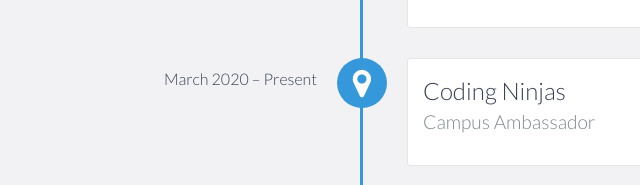
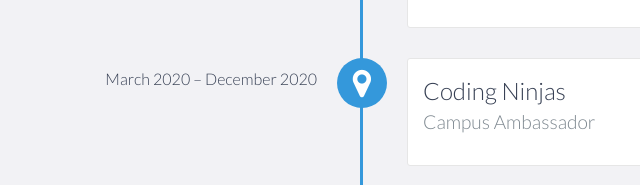
Before and after one commit to AbhishekDhilpe/Portfolio, a website: page index.html in a window 1280 px wide. Shown: the part 1555-1740 px from the top of the page, 83-723 px from the left. Drawn offline with nearby package versions, Linux system fonts and the light colour scheme.

Commit message:
Update index.html

```diff
--- a/index.html
+++ b/index.html
@@ -112,7 +112,7 @@
                 </p>
             </div>
 
-            <div data-date="March 2020 – Present">
+            <div data-date="March 2020 – December 2020">
                 <h3>Coding Ninjas</h3>
                 <h4>Campus Ambassador</h4>
                 <p>
```
